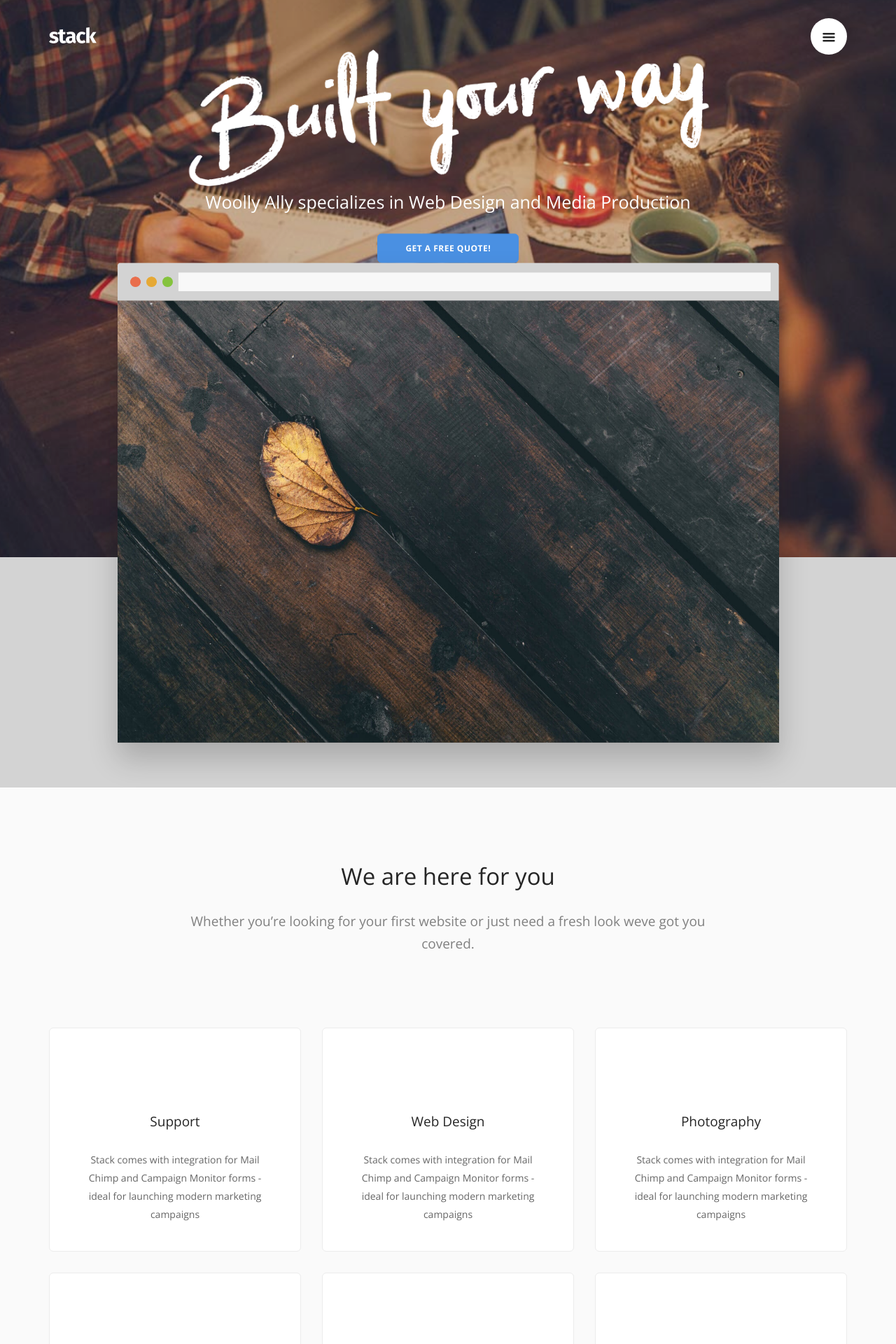
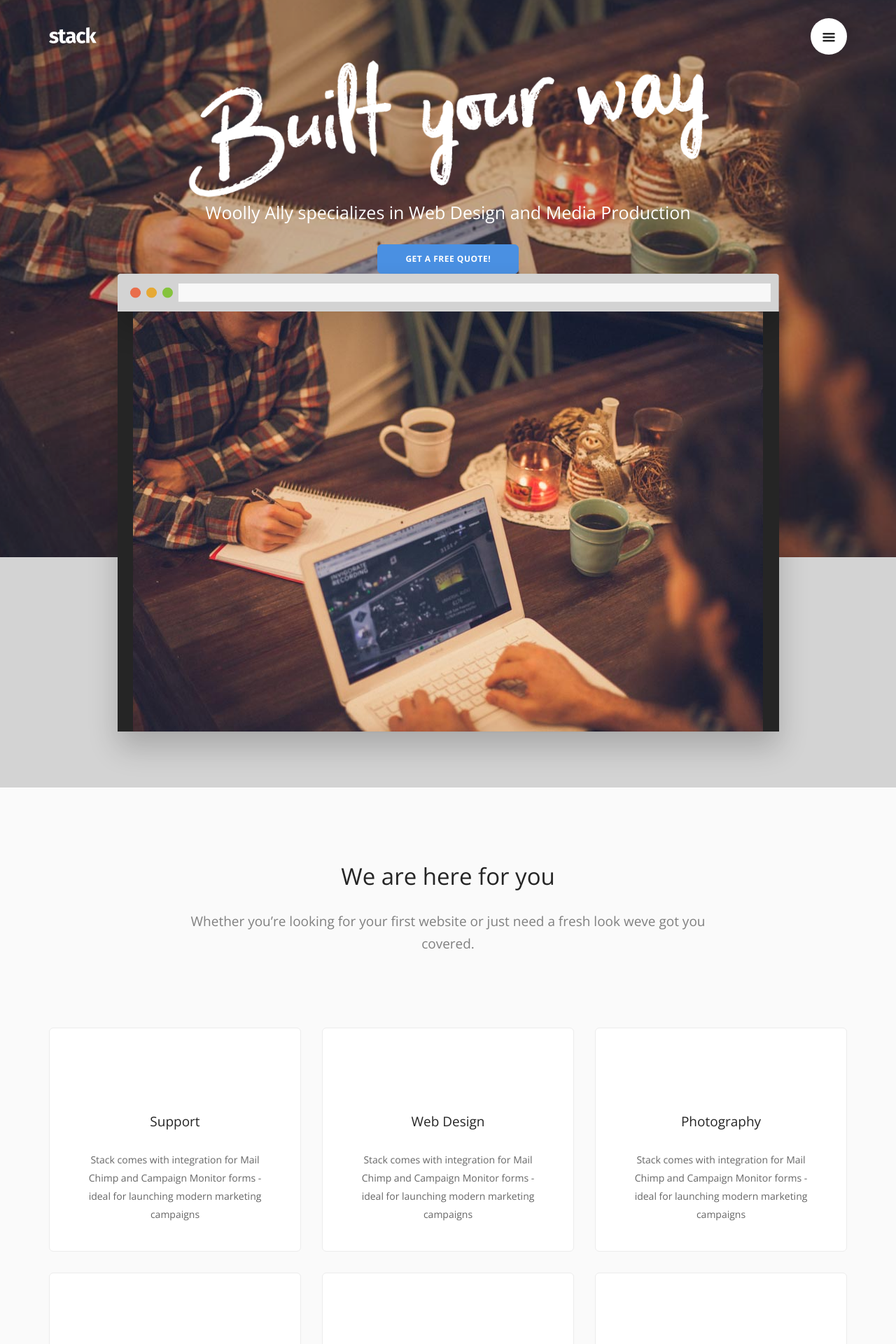
Before and after one commit to WoollyAlly/WoollyAllyTest, a Jekyll site: the page built from index.html, in a window 1280 px wide. Shown: the top 1920 px of the page at 70% size. Built offline with Jekyll 4.4.1, drawn with Linux system fonts in a browser that asks for light colours; some web fonts are replaced.

Commit message:
Updated '_includes/home.html' via CloudCannon

```diff
--- a/_includes/home.html
+++ b/_includes/home.html
@@ -21,7 +21,7 @@
                 <div class="col-sm-12 col-md-10 col-md-offset-1 animated bounceInUp">
                     <img class="unmarg--bottom box-shadow-wide" alt="Image" src="img/device-4.png" />
                     <div class="bg--dark box-shadow-wide">
-                        <img class="unmarg--bottom" alt="Image" src="img/hero-1.jpg" />
+                        <img class="unmarg--bottom" alt="Image" src="img/woolly.jpg" />
                     </div>
                 </div>
             </div>
```
